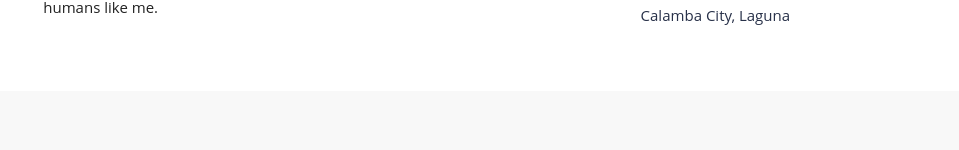
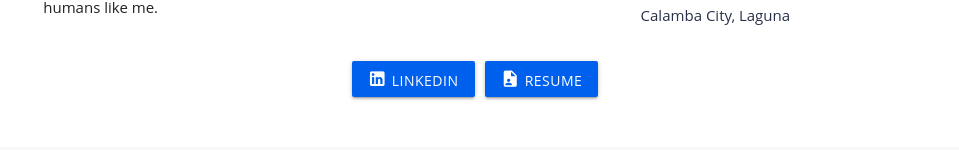
Before and after one commit to VLarz/portfolio-old, an Angular app: page / in a window 1280 px wide. Shown: the part 1075-1225 px from the top of the page, without its empty margins (160-1119 px from the left). Built offline with nearby package versions, Linux system fonts and the light colour scheme; a small style sheet from the web is missing.

Commit message:
Added 2 buttons on profile section

```diff
--- a/src/app/footer/footer.component.html
+++ b/src/app/footer/footer.component.html
@@ -16,7 +16,7 @@
         </svg>
       </div>
       <div class="col s4 m5 push-m1">
-        <a href="https://twitter.com/VLarz13" class="white-text">
+        <a target="_blank" href="https://twitter.com/VLarz13" class="white-text">
           <p>Twitter</p>
         </a>
       </div>
@@ -31,7 +31,7 @@
         </svg>
       </div>
       <div class="col s4 m4">
-        <a href="https://www.instagram.com/vlarz13/" class="white-text">
+        <a target="_blank" href="https://www.instagram.com/vlarz13/" class="white-text">
           <p>Instagram</p>
         </a>
       </div>
@@ -47,7 +47,7 @@
         </svg>
       </div>
       <div class="col s4 m5 push-m1">
-        <a href="https://www.facebook.com/VLarz/" class="white-text">
+        <a target="_blank" href="https://www.facebook.com/VLarz/" class="white-text">
           <p>Facebook</p>
         </a>
       </div>
--- a/src/app/profile/profile.component.css
+++ b/src/app/profile/profile.component.css
@@ -5,3 +5,10 @@
   border-color: #F8F8F8;
   border-width: 12px;
 }
+
+.btn, .btn-large, .btn-small {
+    color: #fff;
+    background-color: #0060EE;
+    text-align: center;
+    margin-right: 10px;
+}
--- a/src/app/profile/profile.component.html
+++ b/src/app/profile/profile.component.html
@@ -24,5 +24,11 @@
         <p class="black-text no-margin-top">Calamba City, Laguna</p>
       </div>
     </div>
+    <div class="row">
+      <div class="col s12 center">
+        <a target="_blank" href="https://www.linkedin.com/in/vlarz/" class="waves-effect waves-light btn"><i class="mdi mdi-linkedin"></i> LINKEDIN</a>
+        <a target="_blank" href= "https://drive.google.com/file/d/1yrBQ3ec78jSVWOQ5xxSLPgvDt3gZH15s/view  " class="waves-effect waves-light btn"><i class="mdi mdi-file-account"></i> RESUME</a>
+      </div>
+    </div>
   </div>
 </div>
```
